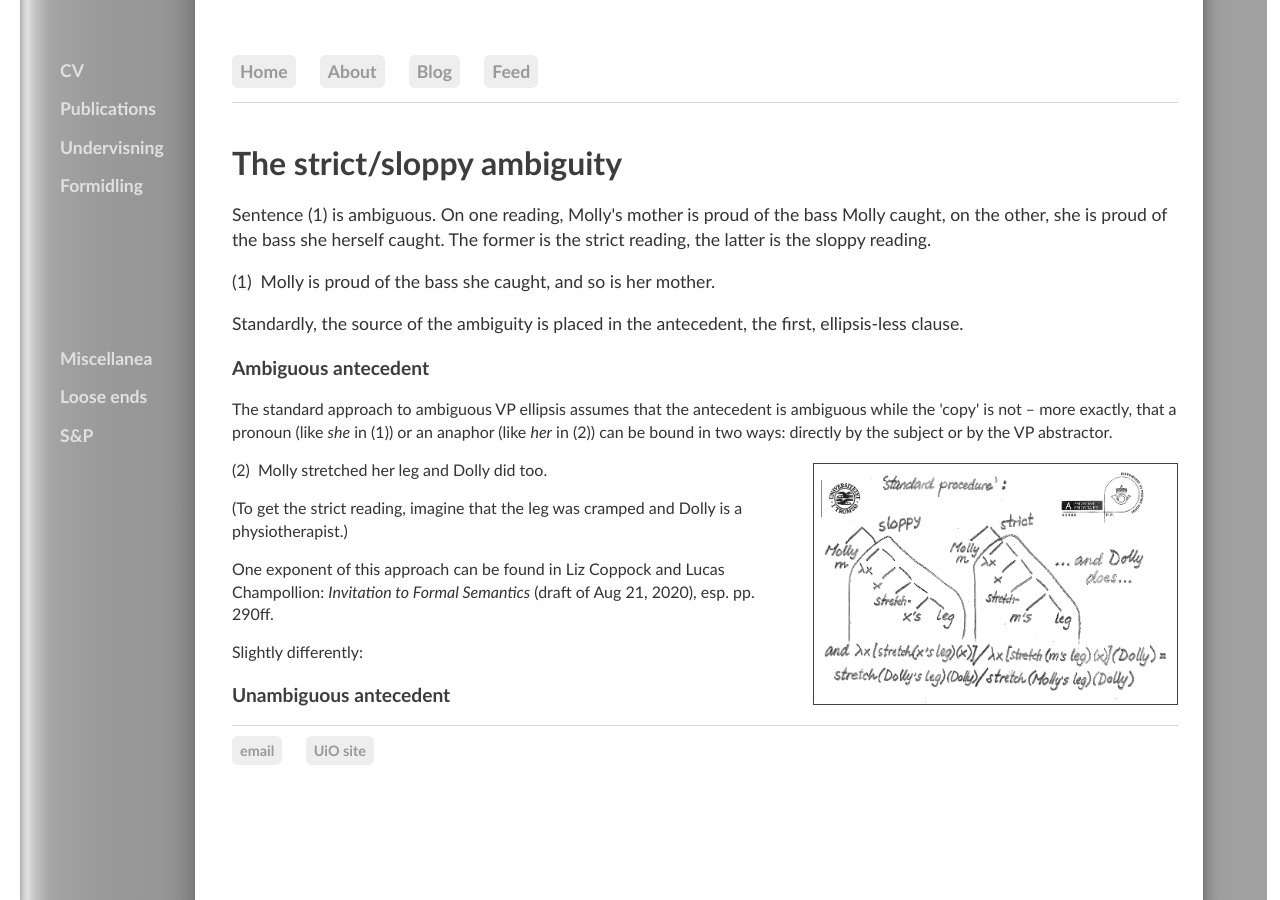
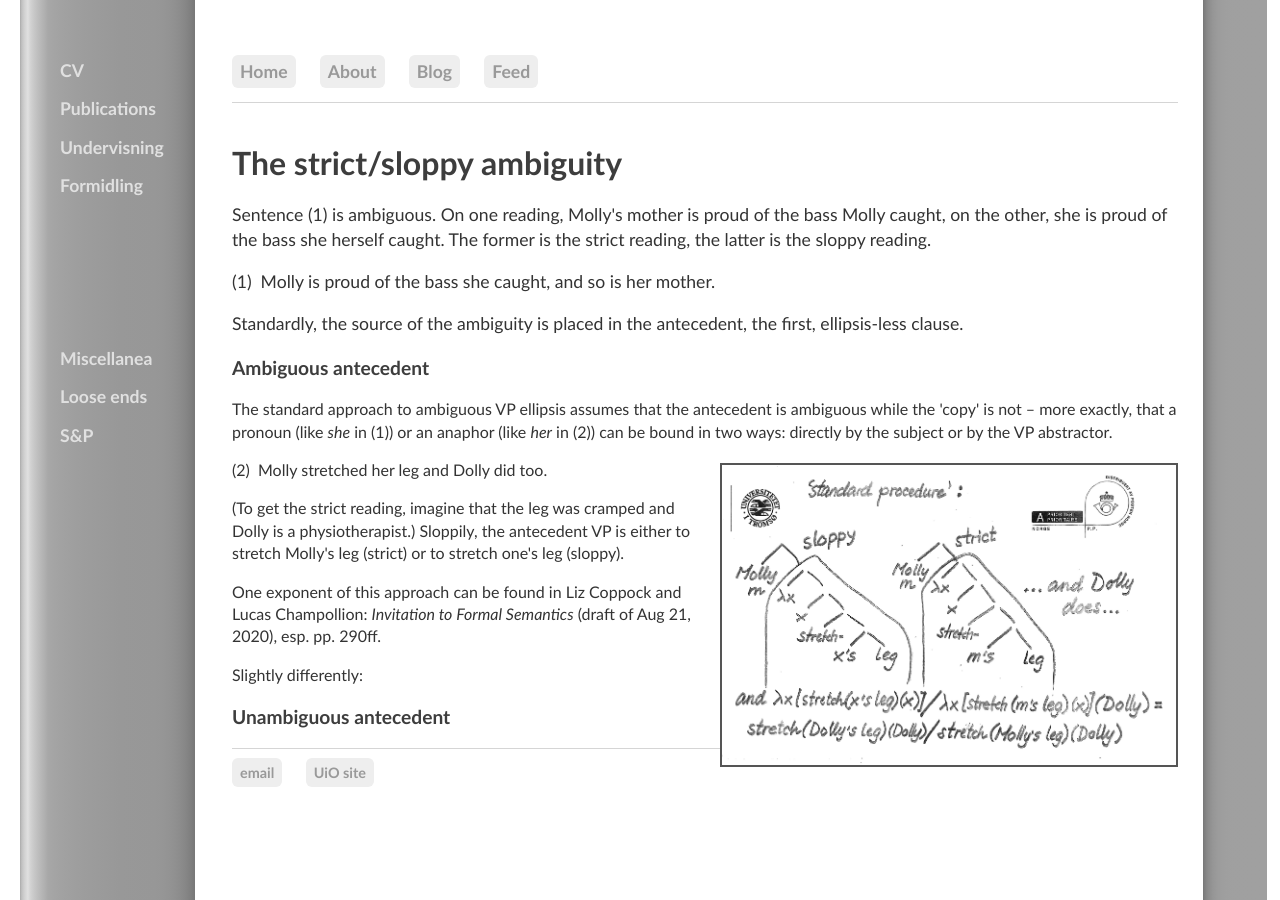
Before and after one commit to kjelljs/kjelljs.github.io, a Jekyll site: the page built from courses/ellipsis/unambig.html, in a window 1280 px wide. Built offline with Jekyll 4.4.1, drawn with Linux system fonts in a browser that asks for light colours.

Commit message:
Update unambig.html

```diff
--- a/courses/ellipsis/unambig.html
+++ b/courses/ellipsis/unambig.html
@@ -9,9 +9,9 @@ title: "The strict/sloppy ambiguity"
 </div>
 <h3>Ambiguous antecedent</h3>
 <p>The standard approach to ambiguous VP ellipsis assumes that the antecedent is ambiguous while the 'copy' is not – more exactly, that a pronoun (like <i>she</i> in (1)) or an anaphor (like <i>her</i> in (2)) can be bound in two ways: directly by the subject or by the VP abstractor.</p>
-<div style="float:right;"><figure class="rightfig"><img style="height:240px; border: 1px solid #404040" src="/pics/sloppy.jpg"></figure></div>
+<div style="float:right;"><figure class="rightfig"><img style="height:300px; border: 2px solid #555" src="/pics/sloppy.jpg"></figure></div>
 <p>(2) &nbsp;Molly stretched her leg and Dolly did too.</p>
-<p>(To get the strict reading, imagine that the leg was cramped and Dolly is a physiotherapist.)</p><p>One exponent of this approach can be found in
+<p>(To get the strict reading, imagine that the leg was cramped and Dolly is a physiotherapist.) Sloppily, the antecedent VP is either to stretch Molly's leg (strict) or to stretch one's leg (sloppy).</p><p>One exponent of this approach can be found in
 Liz Coppock and Lucas Champollion: <i>Invitation to Formal Semantics</i> (draft of Aug 21, 2020), esp. pp. 290ff.
 </p>
 <p>Slightly differently:
```
